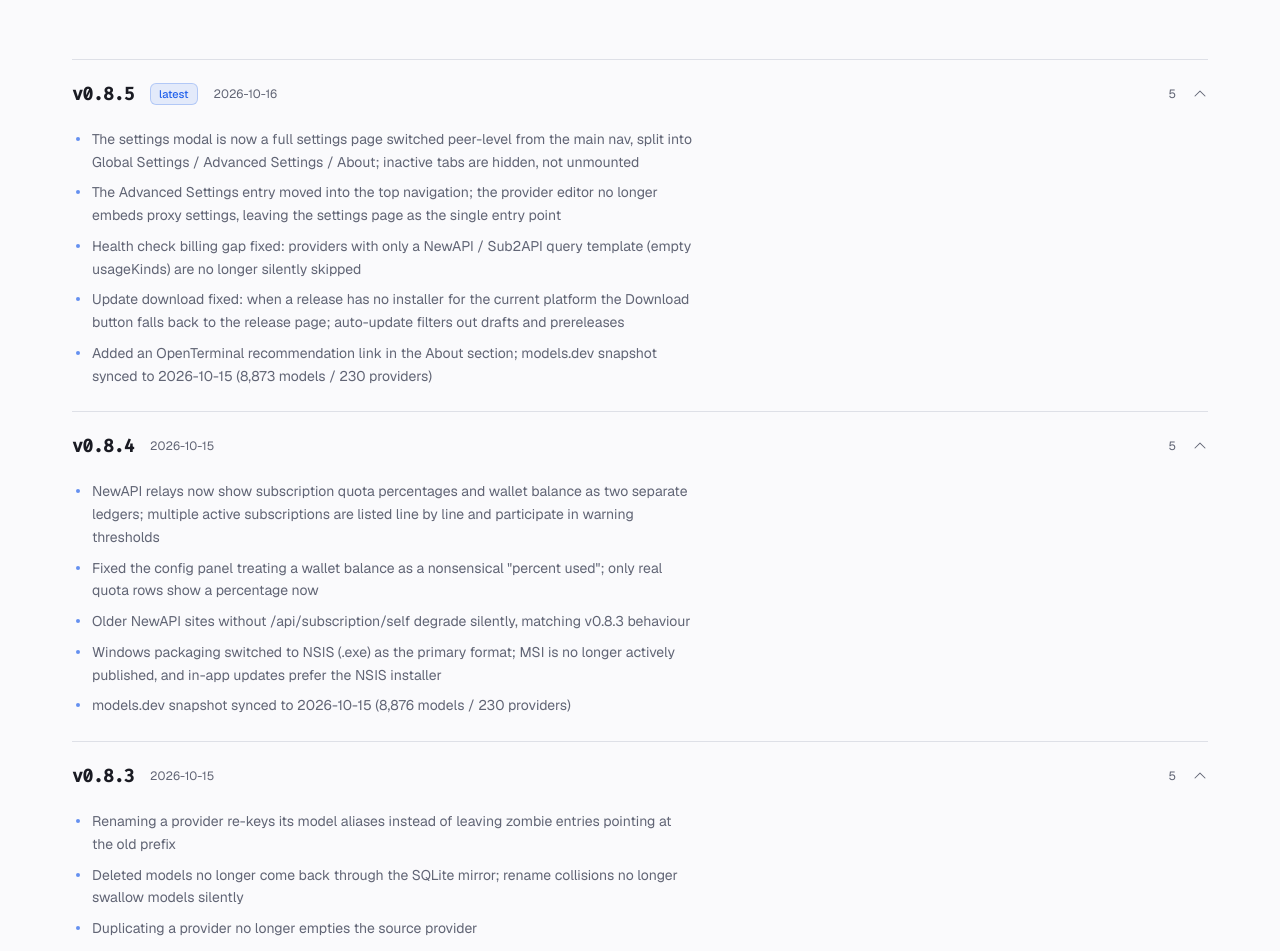
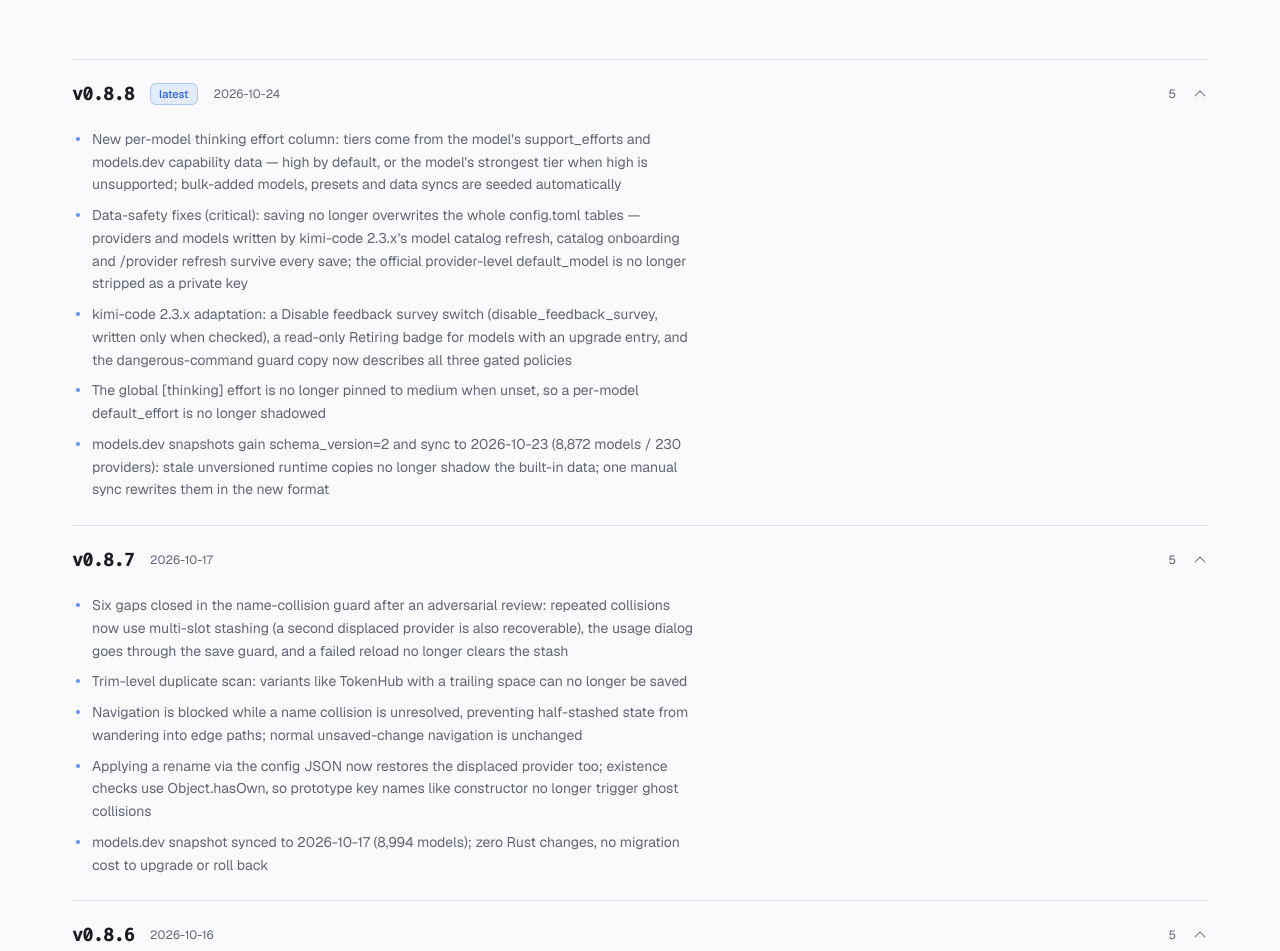
Before and after one commit to billowliu2/KimiSwitch, a React (Vite) app in the folder website/: page /KimiSwitch/changelog in a window 1280 px wide. Shown: the part 261-1212 px from the top of the page. Built offline with nearby package versions, Linux system fonts and the light colour scheme; no server answers.

Commit message:
chore(website): 同步 v0.8.8 — 版本号/下载链接/SEO 文案 + 补 v0.8.6–v0.8.8 内置 changelog（中英）

```diff
--- a/website/src/i18n.tsx
+++ b/website/src/i18n.tsx
@@ -10,7 +10,7 @@ export type Lang = "zh" | "en";
 
 /** Release the site advertises. `assets()` in sections/Download.tsx builds the
  *  per-platform download URLs from it, so a version bump is a one-line change. */
-export const VERSION = "0.8.5";
+export const VERSION = "0.8.8";
 export const VERSION_TAG = `v${VERSION}`;
 
 const zh = {
@@ -20,7 +20,7 @@ const zh = {
     showcase: "界面",
     changelog: "更新日志",
     download: "下载",
-    downloadBtn: "下载 v0.8.5",
+    downloadBtn: `下载 v${VERSION}`,
     theme: "主题",
     themeLight: "浅色",
     themeDark: "深色",
@@ -200,7 +200,7 @@ const zh = {
   },
   download: {
     title: "下载 Kimi Switch",
-    subtitle: "当前版本 v0.8.5 · Windows / macOS / Linux 三平台均已发布",
+    subtitle: `当前版本 v${VERSION} · Windows / macOS / Linux 三平台均已发布`,
     versionLabel: "最新版本",
     primaryLabel: "推荐",
     mirrorName: "国内镜像",
@@ -259,6 +259,39 @@ const zh = {
     syncedNote: "数据已同步 GitHub Releases",
     fallbackNote: "内置版本记录",
     entries: [
+      {
+        version: "v0.8.8",
+        date: "2026-10-24",
+        items: [
+          "模型表新增「思考等级」列：档位按模型 support_efforts 与 models.dev 能力自动确定，默认 high、模型不支持 high 时取其最高档；批量添加模型、应用预设、同步数据后自动补齐",
+          "数据安全修复（高危）：保存不再整表覆盖 config.toml——kimi-code 2.3.x 模型目录定时刷新、catalog 引导、/provider refresh 写入的 provider / model 从此不再被抹掉；provider 级官方 default_model 不再被当作私有键剥除",
+          "kimi-code 2.3.x 新字段适配：「禁用反馈调查」开关（disable_feedback_survey，仅勾选时写入）、模型行 upgrade「将停用」只读标记、危险命令防护文案更正为三类防护总闸",
+          "全局 [thinking] effort 未显式设置时不再写死 medium，不再压过模型级 default_effort",
+          "models.dev 快照引入 schema_version=2 并同步至 2026-10-23（8,872 模型 / 230 提供商）：旧格式的运行时副本不再遮住内置数据，点一次「立即同步」即切换为新格式",
+        ],
+      },
+      {
+        version: "v0.8.7",
+        date: "2026-10-17",
+        items: [
+          "撞名防护对抗性审查后补齐六处缺口：连续撞名改为多槽暂存（第二个被顶掉的条目也能找回）、用量配置弹窗接入保存守卫、重载失败不再清空暂存",
+          "重名变体拦截：TokenHub 与尾随空格这类 trim 后同名的变体，保存闸门增加 trim 级扫描，不再能落盘",
+          "撞名未解决时拦截顶栏导航，防止带着不完整暂存游走触发边角路径；普通未保存修改的导航体验不变",
+          "JSON 应用改名后同样自动还原被顶掉的条目；存在性判断全部改用 Object.hasOwn，constructor 之类的原型键名不再产生幽灵撞名",
+          "models.dev 快照同步至 2026-10-17（8,994 模型）；零 Rust 改动，升级 / 回退无迁移成本",
+        ],
+      },
+      {
+        version: "v0.8.6",
+        date: "2026-10-16",
+        items: [
+          "修复供应商名称撞车静默覆盖事故：新建第二个同名供应商（如两把 Key 都叫 TokenHub）会在无提示中顶掉旧条目，任意一次保存即把丢失状态写进 config.toml",
+          "四条写入点（编辑改名、JSON 应用、新建占位名、保存校验）全部增加名称查重；Ctrl+S 窗口级快捷键同样过检",
+          "撞名即时红框提示 + 三条保存入口硬阻止；被顶掉的供应商自动暂存保护，改名离开撞名状态时连同 Key 和模型映射一起还原",
+          "新建占位名循环取号不再回退撞名；粘贴 JSON 源头拒绝重名；复制提示显示真实新名",
+          "名称比较大小写敏感全等、首尾空白忽略；models.dev 快照同步至 2026-10-16（8,894 模型 / 230 提供商）",
+        ],
+      },
       {
         version: "v0.8.5",
         date: "2026-10-16",
@@ -447,12 +480,12 @@ const zh = {
     changelog: {
       title: "更新日志 - Kimi Switch",
       description:
-        "Kimi Switch 更新日志：每个版本的重要变更记录，含 v0.8.5 的设置页重构、体检账单缺口与更新下载修复，同步自 GitHub Releases。",
+        "Kimi Switch 更新日志：每个版本的重要变更记录，含 v0.8.8 的模型思考等级列与 kimi-code 2.3.1 适配，同步自 GitHub Releases。",
     },
     download: {
       title: "下载 - Kimi Switch",
       description:
-        "下载 Kimi Switch v0.8.5：Windows NSIS 安装包、macOS .dmg、Linux .deb / .AppImage / .rpm，提供 GitHub 与国内镜像双通道，免费开源 MIT。",
+        `下载 Kimi Switch v${VERSION}：Windows NSIS 安装包、macOS .dmg、Linux .deb / .AppImage / .rpm，提供 GitHub 与国内镜像双通道，免费开源 MIT。`,
     },
   },
   footer: {
@@ -486,7 +519,7 @@ const en: Dict = {
     showcase: "Screens",
     changelog: "Changelog",
     download: "Download",
-    downloadBtn: "Download v0.8.5",
+    downloadBtn: `Download v${VERSION}`,
     theme: "Theme",
     themeLight: "Light",
     themeDark: "Dark",
@@ -666,7 +699,7 @@ const en: Dict = {
   },
   download: {
     title: "Download Kimi Switch",
-    subtitle: "Current version v0.8.5 · released for Windows, macOS and Linux",
+    subtitle: `Current version v${VERSION} · released for Windows, macOS and Linux`,
     versionLabel: "Latest release",
     primaryLabel: "Recommended",
     mirrorName: "China mirror",
@@ -725,6 +758,39 @@ const en: Dict = {
     syncedNote: "Synced from GitHub Releases",
     fallbackNote: "Bundled release notes",
     entries: [
+      {
+        version: "v0.8.8",
+        date: "2026-10-24",
+        items: [
+          "New per-model thinking effort column: tiers come from the model's support_efforts and models.dev capability data — high by default, or the model's strongest tier when high is unsupported; bulk-added models, presets and data syncs are seeded automatically",
+          "Data-safety fixes (critical): saving no longer overwrites the whole config.toml tables — providers and models written by kimi-code 2.3.x's model catalog refresh, catalog onboarding and /provider refresh survive every save; the official provider-level default_model is no longer stripped as a private key",
+          "kimi-code 2.3.x adaptation: a Disable feedback survey switch (disable_feedback_survey, written only when checked), a read-only Retiring badge for models with an upgrade entry, and the dangerous-command guard copy now describes all three gated policies",
+          "The global [thinking] effort is no longer pinned to medium when unset, so a per-model default_effort is no longer shadowed",
+          "models.dev snapshots gain schema_version=2 and sync to 2026-10-23 (8,872 models / 230 providers): stale unversioned runtime copies no longer shadow the built-in data; one manual sync rewrites them in the new format",
+        ],
+      },
+      {
+        version: "v0.8.7",
+        date: "2026-10-17",
+        items: [
+          "Six gaps closed in the name-collision guard after an adversarial review: repeated collisions now use multi-slot stashing (a second displaced provider is also recoverable), the usage dialog goes through the save guard, and a failed reload no longer clears the stash",
+          "Trim-level duplicate scan: variants like TokenHub with a trailing space can no longer be saved",
+          "Navigation is blocked while a name collision is unresolved, preventing half-stashed state from wandering into edge paths; normal unsaved-change navigation is unchanged",
+          "Applying a rename via the config JSON now restores the displaced provider too; existence checks use Object.hasOwn, so prototype key names like constructor no longer trigger ghost collisions",
+          "models.dev snapshot synced to 2026-10-17 (8,994 models); zero Rust changes, no migration cost to upgrade or roll back",
+        ],
+      },
+      {
+        version: "v0.8.6",
+        date: "2026-10-16",
+        items: [
+          "Fixed the silent name-collision overwrite incident: adding a second provider with the same name (e.g. two keys both called TokenHub) displaced the original entry without any warning, and the next save wrote the loss to config.toml",
+          "All four write paths (edit rename, JSON apply, new placeholder names, save validation) now check for duplicate names; the window-level Ctrl+S shortcut goes through the same gate",
+          "Instant red-frame feedback plus hard blocks on all three save entries; the displaced provider is stashed and restored — keys and model mappings included — once the collision is resolved",
+          "Placeholder names cycle to the next free number; pasted JSON with a duplicate name is rejected at the source; duplicate toasts show the real new name",
+          "Name comparison is case-sensitive exact match with trimmed whitespace; models.dev snapshot synced to 2026-10-16 (8,894 models / 230 providers)",
+        ],
+      },
       {
         version: "v0.8.5",
         date: "2026-10-16",
@@ -913,12 +979,12 @@ const en: Dict = {
     changelog: {
       title: "Changelog - Kimi Switch",
       description:
-        "Kimi Switch changelog: notable changes in every release, including the v0.8.5 settings page rework, billing coverage fix and update download fix, synced from GitHub Releases.",
+        "Kimi Switch changelog: notable changes in every release, including the v0.8.8 per-model thinking effort column and kimi-code 2.3.1 adaptation, synced from GitHub Releases.",
     },
     download: {
       title: "Download - Kimi Switch",
       description:
-        "Download Kimi Switch v0.8.5: Windows NSIS installer, macOS .dmg, Linux .deb / .AppImage / .rpm, via GitHub or a China mirror. Free and open source under MIT.",
+        `Download Kimi Switch v${VERSION}: Windows NSIS installer, macOS .dmg, Linux .deb / .AppImage / .rpm, via GitHub or a China mirror. Free and open source under MIT.`,
     },
   },
   footer: {
```
